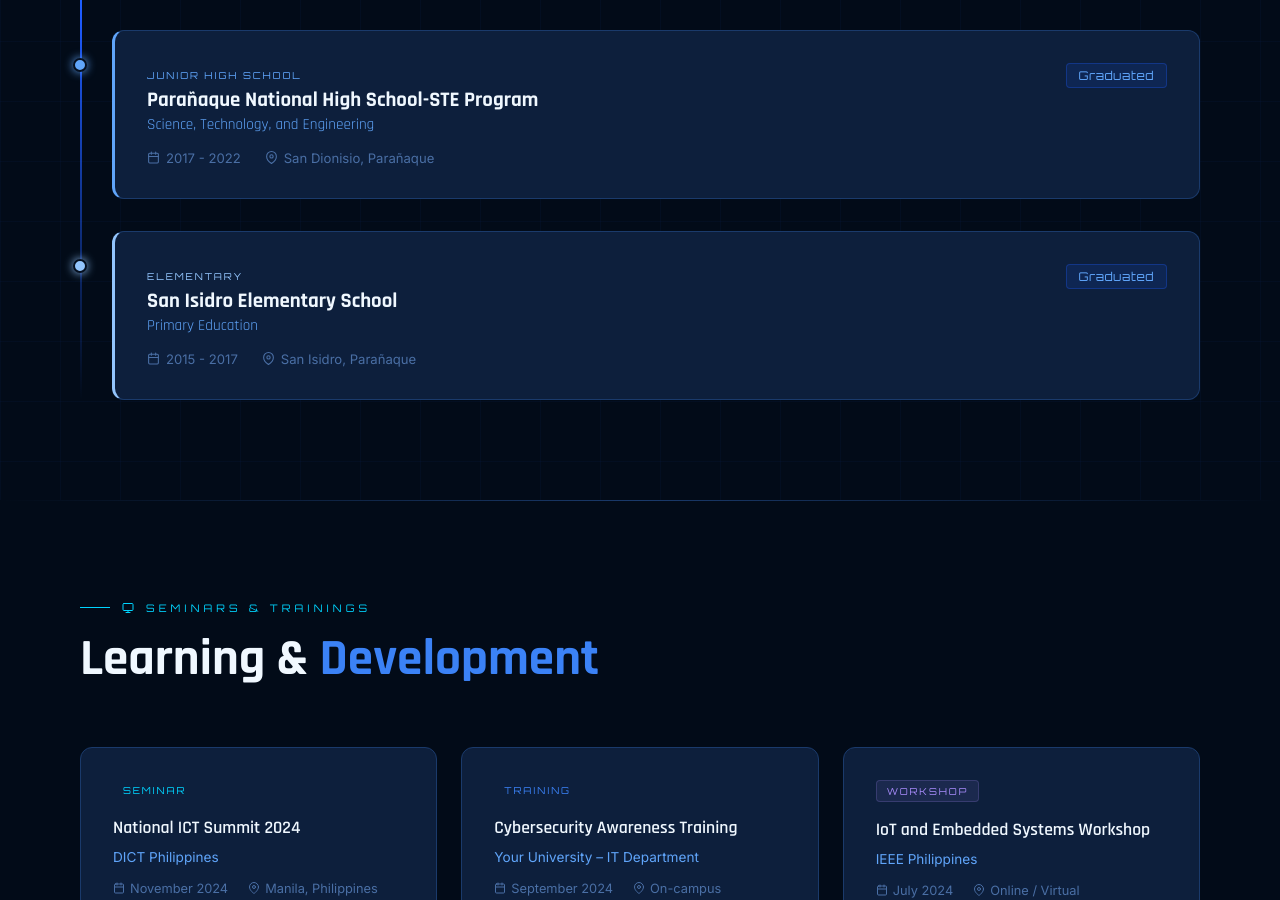
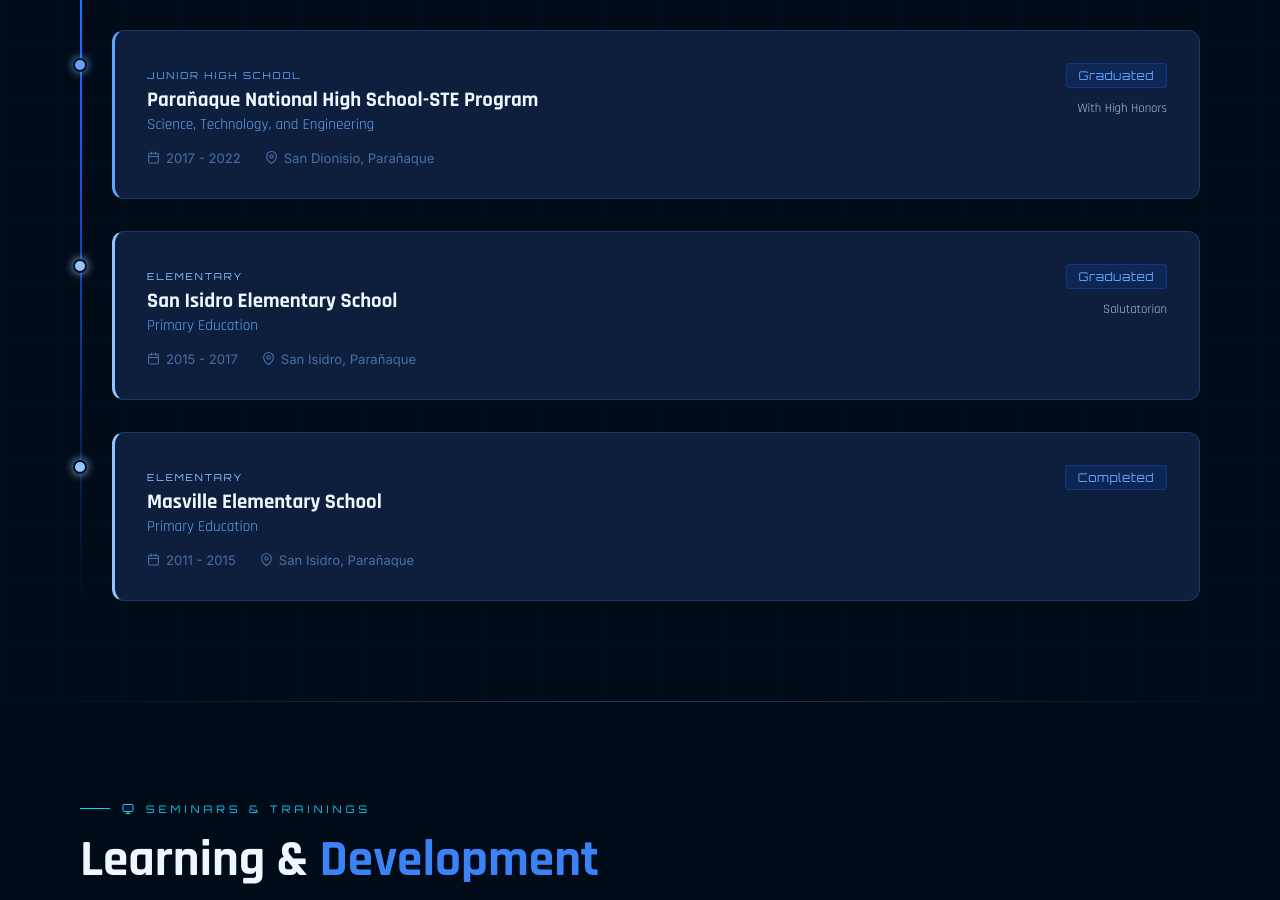
Before and after one commit to seanio777/verano-portfolio, a React (Vite) app: page / in a window 1280 px wide. Shown: the part 2109-3009 px from the top of the page. Built offline with nearby package versions, Linux system fonts and the light colour scheme.

Commit message:
updated academic background section

```diff
--- a/src/components/Academic.jsx
+++ b/src/components/Academic.jsx
@@ -28,7 +28,7 @@
     year: '2017 - 2022',
     location: 'San Dionisio, Parañaque',             // ← REPLACE
     status: 'Graduated',
-    units: '',
+    units: 'With High Honors',
     color: 'var(--blue-light)',
   },
   {
@@ -38,6 +38,16 @@
     year: '2015 - 2017',
     location: 'San Isidro, Parañaque',             // ← REPLACE
     status: 'Graduated',
+    units: 'Salutatorian',
+    color: 'var(--blue-ice)',
+  },
+  {
+    level: 'Elementary',
+    school: 'Masville Elementary School',  // ← REPLACE
+    course: 'Primary Education',
+    year: '2011 - 2015',
+    location: 'San Isidro, Parañaque',             // ← REPLACE
+    status: 'Completed',
     units: '',
     color: 'var(--blue-ice)',
   },
```
